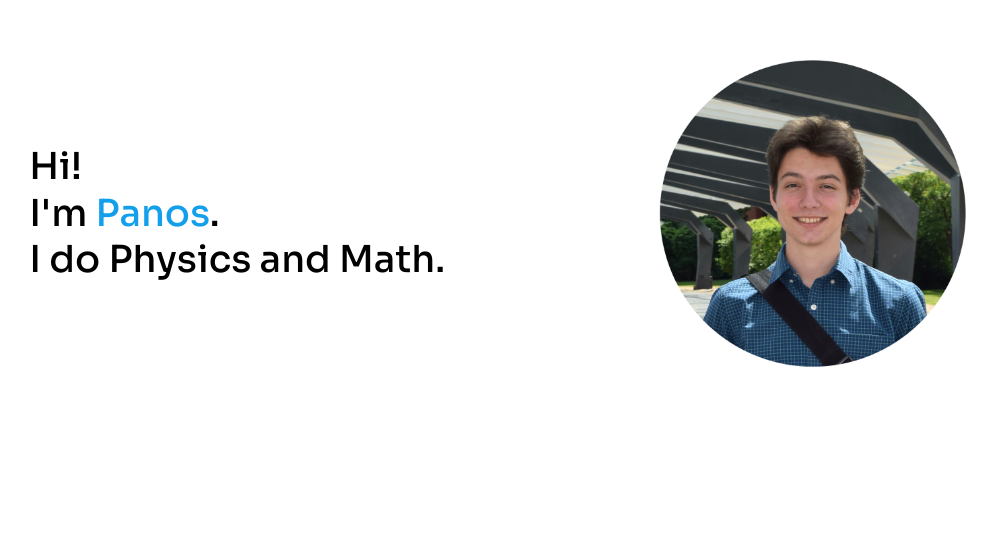
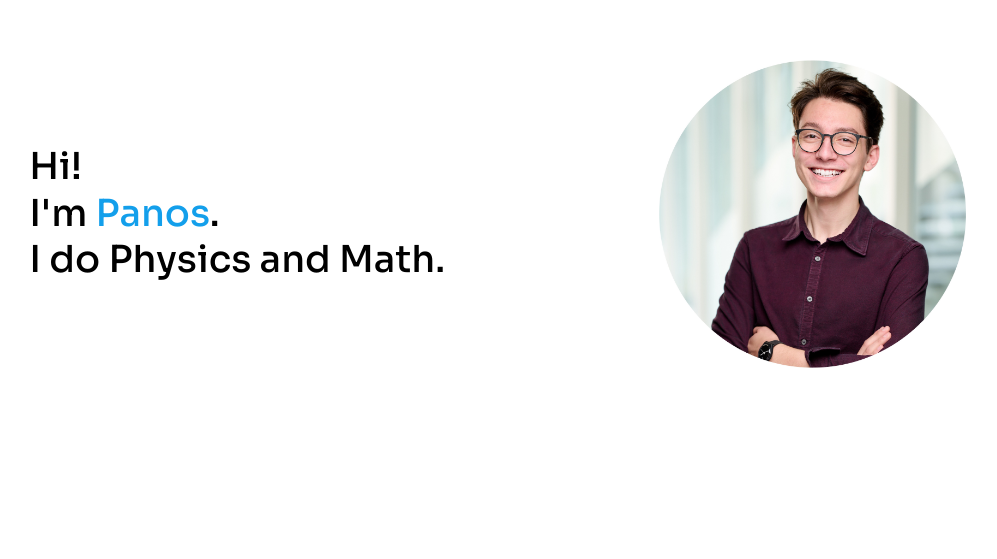
Before and after one commit to PanosEconomou/CV, a plain HTML site: page index.html in a window 1280 px wide. Shown: the part 134-693 px from the top of the page, without its empty margins (150-1147 px from the left). Drawn offline with Linux system fonts and the light colour scheme.

Commit message:
New Landing Photo

```diff
--- a/index.html
+++ b/index.html
@@ -22,7 +22,7 @@
                 </f>
             </div>
             <div class="right-box" style="float:right;">
-                <img src="./media/start-image-bg.jpeg" alt="Hello! I'm Panos!">
+                <img src="./media/start-image-bg.jpg" alt="Hello! I'm Panos!">
             </div>
         </div>
 
```
Also changed, not shown: media/start-image-bg.jpeg (deleted), media/start-image-bg.jpg (added), media/start-image.jpeg.
